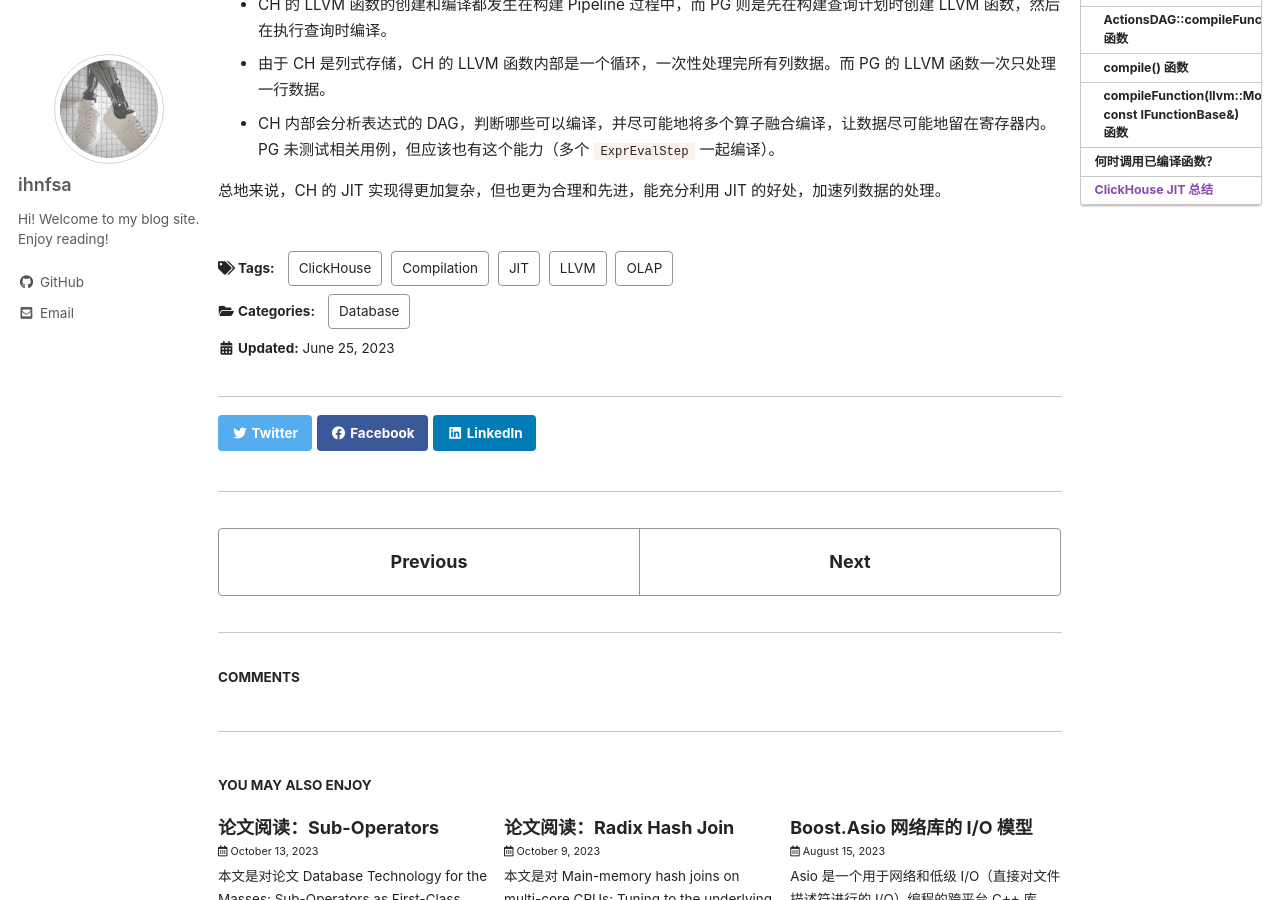
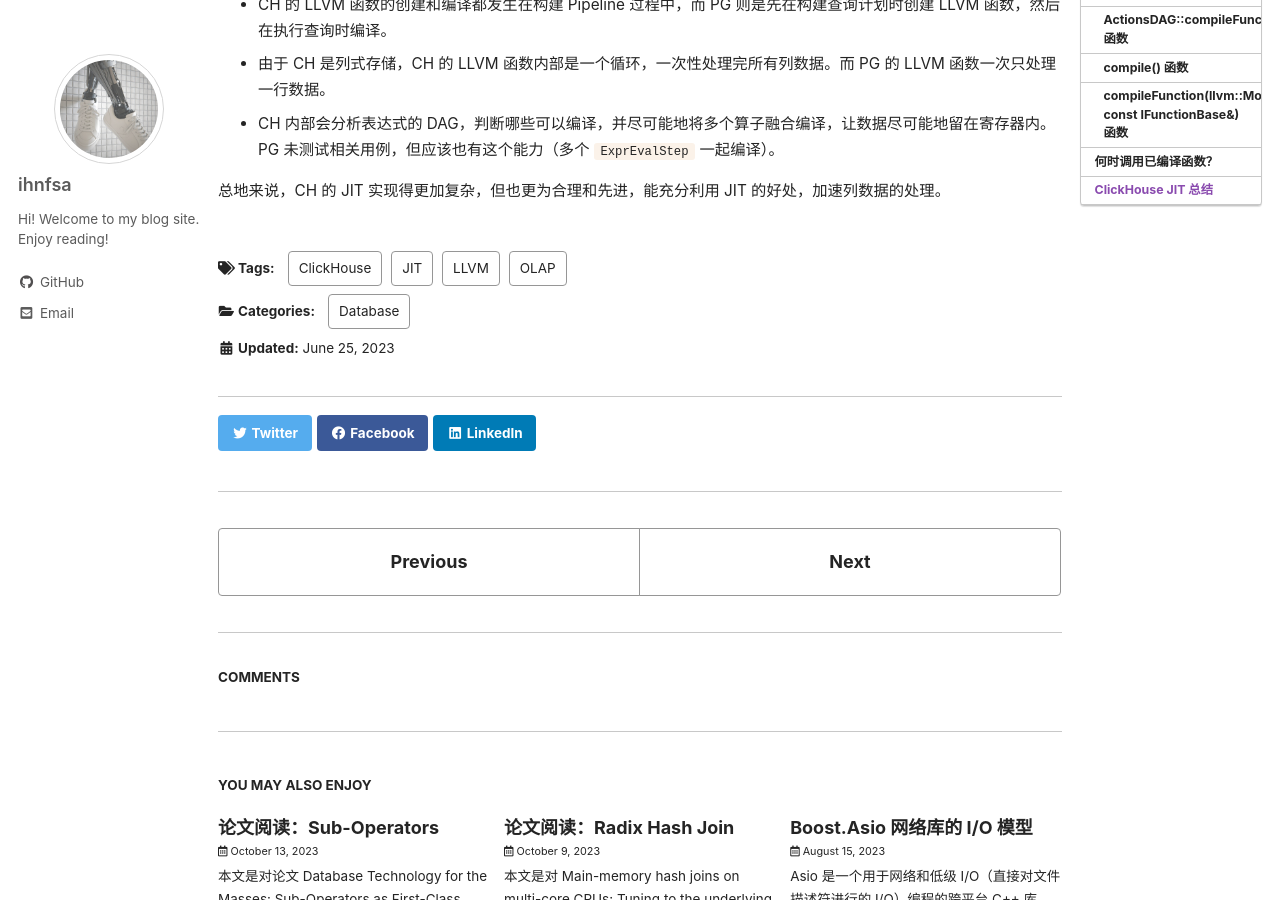
Before and after one commit to ihnfsax/ihnfsax.github.io, a Jekyll site: the page built from _posts/2023-06-25-clickhouse-jit-source-code.md, in a window 1280 px wide and 900 px high, scrolled down 8138 px. Built offline with Jekyll 4.4.1, drawn with Linux system fonts in a browser that asks for light colours; cached includes are drawn as plain includes; some web fonts are replaced; comment, search, counter and statistics services are not loaded.

Commit message:
Remove compliation tag

```diff
--- a/_posts/2023-06-25-clickhouse-jit-source-code.md
+++ b/_posts/2023-06-25-clickhouse-jit-source-code.md
@@ -4,7 +4,6 @@ date: 2023-06-25
 categories:
   - Database
 tags:
-  - Compilation
   - LLVM
   - OLAP
   - JIT
```
